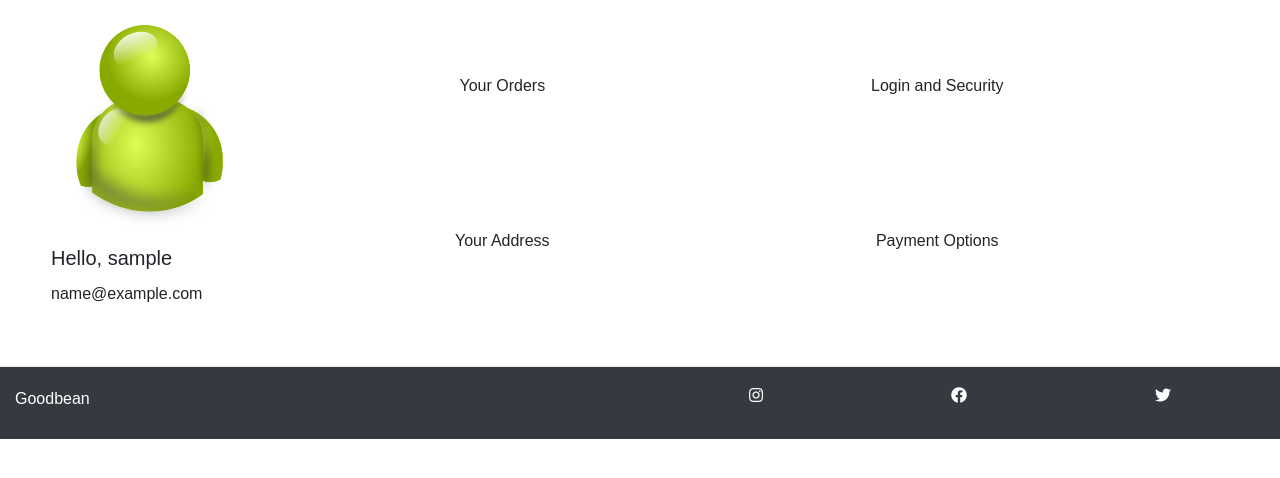
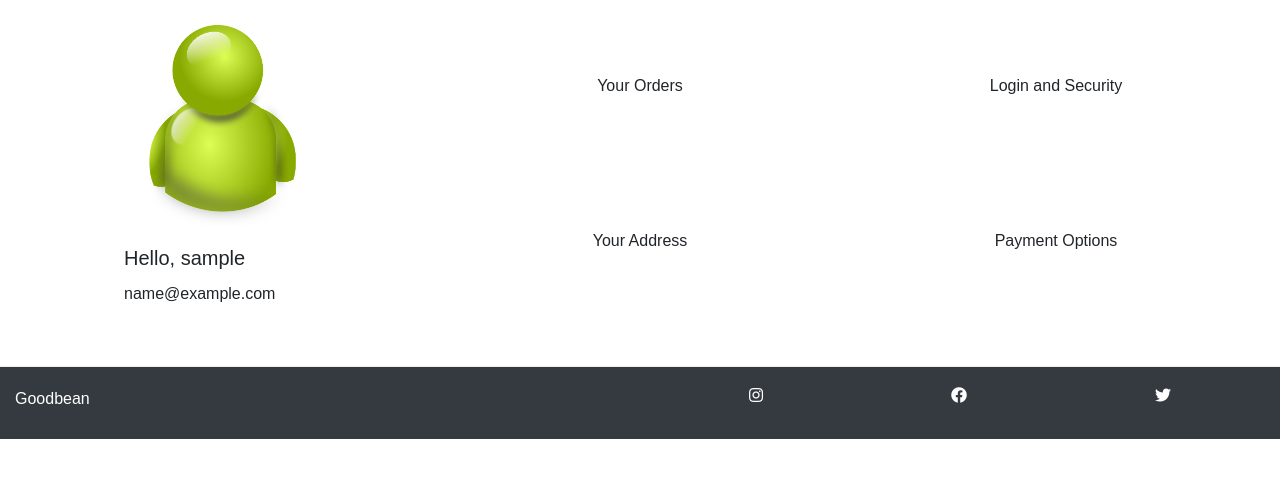
Before and after one commit to lesreddy/ecommerce-goodbean, a Django app: page /accounts/profile/ in a window 1280 px wide. Shown: the part 56-534 px from the top of the page. Run offline with Django 3.2, Linux system fonts and the light colour scheme; the visitor is signed in with stand-in values (Sample User, id 1); data comes from the database, SQL or seed files in the repository; some libraries are stand-ins or nearby versions.

Commit message:
improved layout in profle page

```diff
--- a/accounts/templates/profile.html
+++ b/accounts/templates/profile.html
@@ -8,7 +8,7 @@
 
 <section class="container-fluid">
 	<div class="row d-flex justify-content-center align-self-center m-3">
-			<div class="col-4 d-flex">
+			<div class="col-sm-4 d-flex justify-content-around">
 				<div class="card border-0" style="width: 15rem;">
 					<img class="card-img-top" src="/static/{{ 'img/gbavatar.png' }}" alt="profile avatar">
 					<div class="card-body">
@@ -17,7 +17,7 @@
 					</div>
 				</div>
 			</div>
-			<div class="col-4 d-flex">
+			<div class="col-sm-4 d-flex justify-content-around">
 				<div class="d-flex flex-column">
 					<div class="p-2 flex-grow-1 align-self-center justify-content-center d-flex">
 					    <p class="align-self-center">Your Orders</p>
@@ -27,7 +27,7 @@
 					</div>
 				</div>
 			</div>
-			<div class="col-4 d-flex">
+			<div class="col-sm-4 d-flex justify-content-around">
 				<div class="d-flex flex-column">
 					<div class="p-2 flex-grow-1 align-self-center justify-content-center d-flex">
 					    <p class="align-self-center">Login and Security</p>
```
